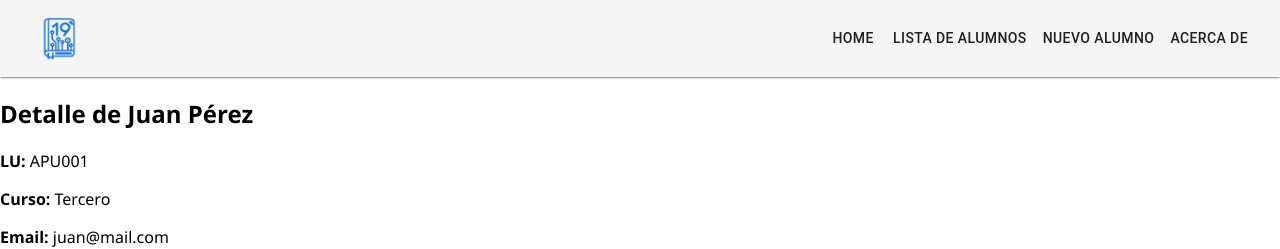
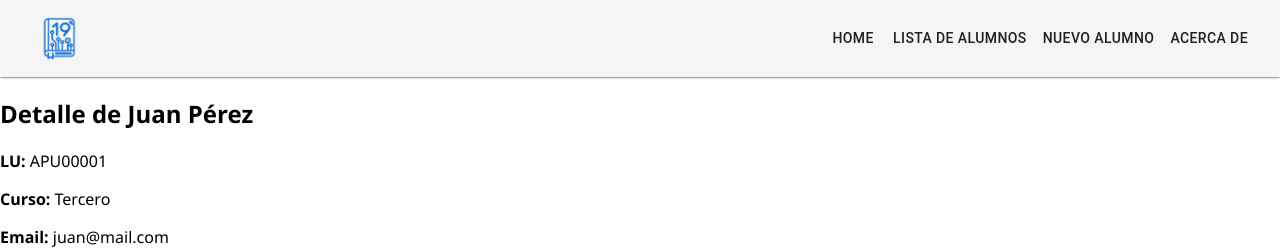
Before and after one commit to matiasvargas-dev/pv_tp5_grupo19, a React (Vite) app: page /alumno/1 in a window 1280 px wide. Shown: the top 249 px of the page. Built offline with nearby package versions, Linux system fonts and the light colour scheme.

Commit message:
fix: ajusta datos de alumnos para cumplir formato de LU y evitar errores en edición

```diff
--- a/src/data/alumnos.js
+++ b/src/data/alumnos.js
@@ -2,7 +2,7 @@
 const alumnos = [
   {
     id: 1,
-    lu: "APU001",
+    lu: "APU00001",
     nombre: "Juan",
     apellido: "Pérez",
     curso: "Tercero",
@@ -12,7 +12,7 @@ const alumnos = [
   },
   {
     id: 2,
-    lu: "APU002",
+    lu: "APU00002",
     nombre: "Ana",
     apellido: "Gómez",
     curso: "Segundo",
@@ -22,7 +22,7 @@ const alumnos = [
   },
   {
     id: 3,
-    lu: "APU003",
+    lu: "APU00003",
     nombre: "Luis",
     apellido: "Martínez",
     curso: "Primero",
@@ -32,7 +32,7 @@ const alumnos = [
   },
   {
     id: 4,
-    lu: "APU004",
+    lu: "APU00004",
     nombre: "María",
     apellido: "López",
     curso: "Cuarto",
```
